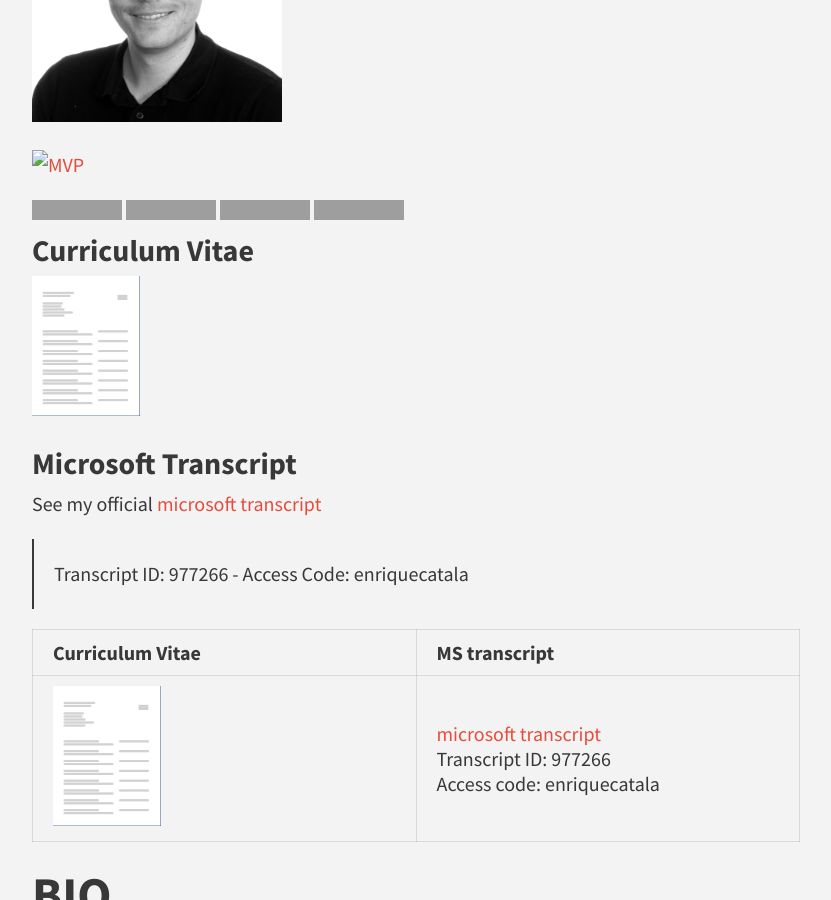
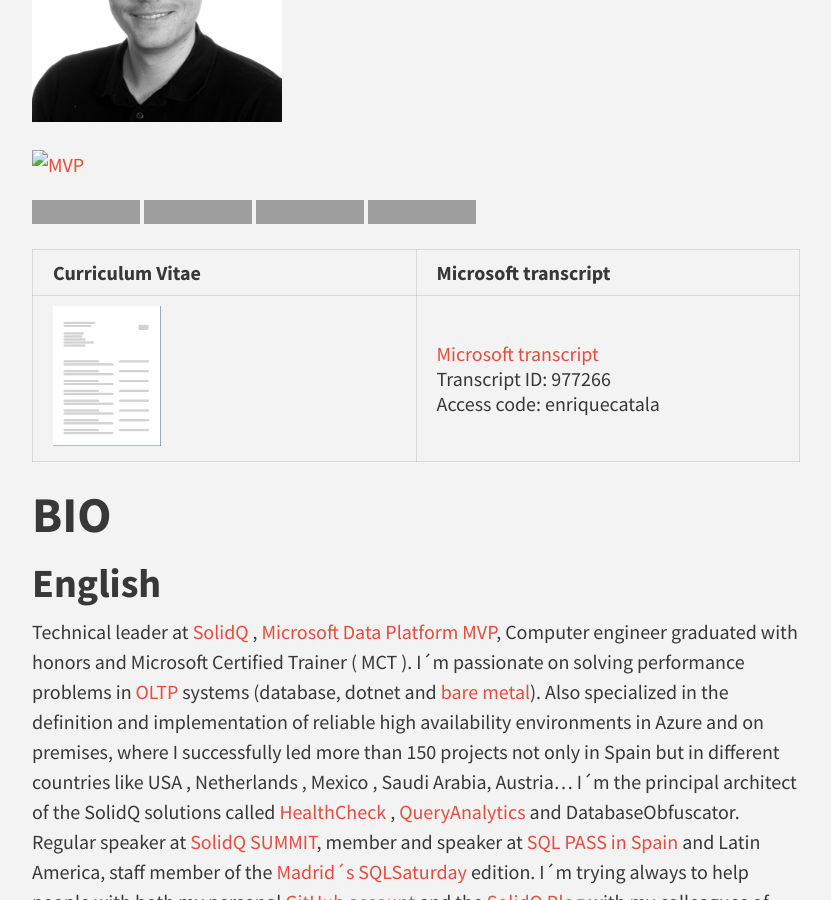
Before and after one commit to enriquecatala/enriquecatala.github.io, a Jekyll site: the page built from about.md, in a window 1280 px wide and 900 px high, scrolled down 662 px, cut to the strip 0-900 px from the top of the window. Shown: the whole strip, without its empty margins (224-1055 px from the left). Built offline with Jekyll 4.4.1, drawn with Linux system fonts in a browser that asks for light colours; nearby versions of some CDN libraries; comment, search, counter and statistics services are not loaded; grey boxes are pictures that could not be loaded.

Commit message:
About upgrade

```diff
--- a/about.md
+++ b/about.md
@@ -11,31 +11,17 @@
 
 [![MVP](img/icons/MVP_Logo_horizontal.png)](https://mvp.microsoft.com/es-es/PublicProfile/5000312?fullName=Enrique%20Catala)
 
-<div>
-
-<a href="https://github.com/sponsors/enriquecatala"><img src="https://img.shields.io/badge/GitHub_Sponsors--_.svg?style=flat&logo=github&logoColor=EA4AAA" alt="Sponsor Enrique Catalá on GitHub"></a>
-<a href="https://www.linkedin.com/in/enriquecatala"><img src="https://img.shields.io/badge/LinkedIn--_.svg?style=flat&logo=linkedin" alt="LinkedIn Enrique Catalá"></a>
-<a href="https://twitter.com/enriquecatala"><img src="https://img.shields.io/twitter/follow/enriquecatala?label=twitter&style=flat" alt="Twitter @enriquecatala"></a>
-<a href="https://github.com/enriquecatala"><img src="https://img.shields.io/github/followers/enriquecatala?label=GitHub&style=flat" alt="GitHub followers of Enrique Catalá"></a>
-
-<script src="https://apis.google.com/js/platform.js"></script>
-<div class="g-ytsubscribe" data-channelid="UCYboHnN6tvFfHqPWZWY82AQ" data-layout="default" data-count="default"></div>
+<div class="social_links">
+    <a href="https://github.com/sponsors/enriquecatala"><img src="https://img.shields.io/badge/GitHub_Sponsors--_.svg?style=flat-square&logo=github&logoColor=EA4AAA" alt="Sponsor Enrique Catalá on GitHub" height=24></a>
+    <a href="https://www.linkedin.com/in/enriquecatala"><img src="https://img.shields.io/badge/LinkedIn--_.svg?style=flat-square&logo=linkedin" alt="LinkedIn Enrique Catalá" height=24></a>
+    <a href="https://twitter.com/enriquecatala"><img src="https://img.shields.io/twitter/follow/enriquecatala?color=blue&label=twitter&style=flat-square" alt="Twitter @enriquecatala" height=24></a>
+    <a href="https://github.com/enriquecatala"><img  src="https://img.shields.io/github/followers/enriquecatala?label=GitHub&style=-square" alt="GitHub followers of Enrique Catalá" height=24></a>
+    <script src="https://apis.google.com/js/platform.js"></script><div class="g-ytsubscribe" data-channelid="UCYboHnN6tvFfHqPWZWY82AQ" data-layout="default" data-count="default"></div>
 </div>
 
-### Curriculum Vitae
-
-[![Download Transcript](/img/icons/transcript.png)](/assets/files/Enrique Catala Bañuls - Europass CV - EN.pdf)
-
-### Microsoft Transcript
-
-See my official [microsoft transcript](https://mcp.microsoft.com/Anonymous/Transcript/Validate)
-
-> Transcript ID: 977266 - Access Code: enriquecatala
-
-
-| Curriculum Vitae | MS transcript |
+| Curriculum Vitae | Microsoft transcript |
 |--------------------|-----------------|
-| [![Download Transcript](/img/icons/transcript.png)](/assets/files/Enrique Catala Bañuls - Europass CV - EN.pdf)           | [microsoft transcript](https://mcp.microsoft.com/Anonymous/Transcript/Validate) <br> Transcript ID: 977266<br> Access code: enriquecatala  |
+| [![Download Transcript](/img/icons/transcript.png)](/assets/files/Enrique Catala Bañuls - Europass CV - EN.pdf)           | [Microsoft transcript](https://mcp.microsoft.com/Anonymous/Transcript/Validate) <br> Transcript ID: 977266<br> Access code: enriquecatala  |
 
 
 # BIO
```
Also changed, not shown: 2 other files.
